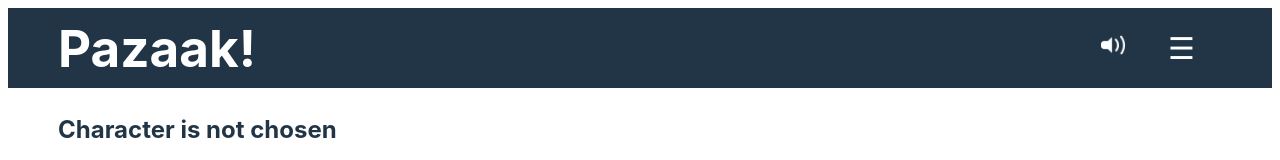
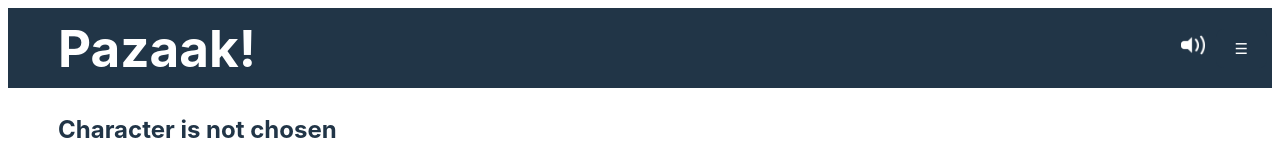
Before and after one commit to abasile1-tech/PazaakPadawan, a React (Vite) app in the folder client/: page / in a window 1280 px wide. Shown: the top 160 px of the page. Built offline with nearby package versions, Linux system fonts and the light colour scheme.

Commit message:
fixed HBM css

```diff
--- a/client/src/App.css
+++ b/client/src/App.css
@@ -64,11 +64,12 @@
 
 
 .menu-button {
-  font-size: 30px;
+  font-size: 15px;
   cursor: pointer;
   background-color: #213547;
    color: white;
   margin-right: 40px;
+  margin: 5px;
 }
 
 .gameButtons {
```
